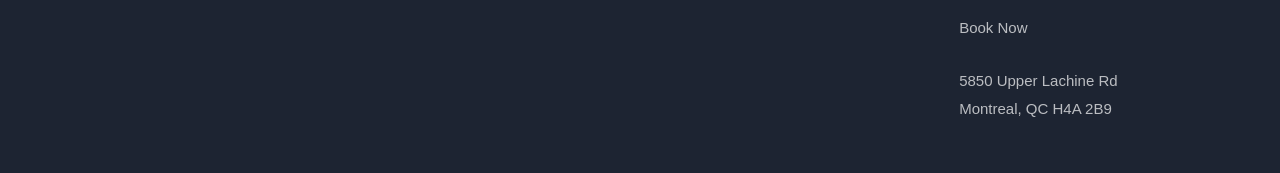
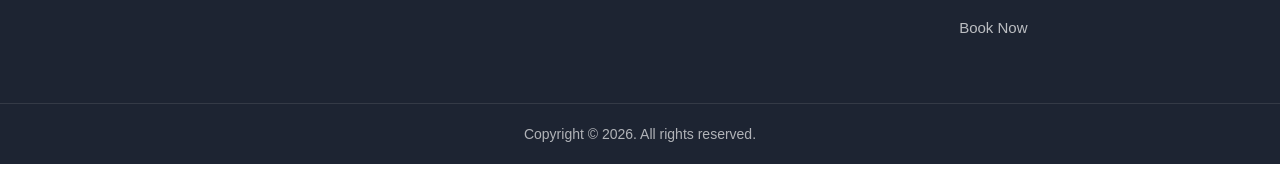
Before and after one commit to NoahClaw-coder/sparklingstays, a Next.js app: page /en/blog in a window 1280 px wide. Shown: the part 2314-2487 px from the top of the page. Built offline with nearby package versions, Linux system fonts and the light colour scheme.

Commit message:
Remove address from footer

```diff
--- a/components/SiteFooter.tsx
+++ b/components/SiteFooter.tsx
@@ -93,10 +93,7 @@ export function SiteFooter({locale}: {locale: string}) {
             <Link href={`/${locale}/book-now`} className="block hover:text-[#f2cb58]">{isFr ? 'Réserver' : 'Book Now'}</Link>
           </div>
 
-          <div className="mt-7 text-[15px] leading-7 text-white/70">
-            <p>5850 Upper Lachine Rd</p>
-            <p>Montreal, QC H4A 2B9</p>
-          </div>
+
         </div>
       </div>
 
```
